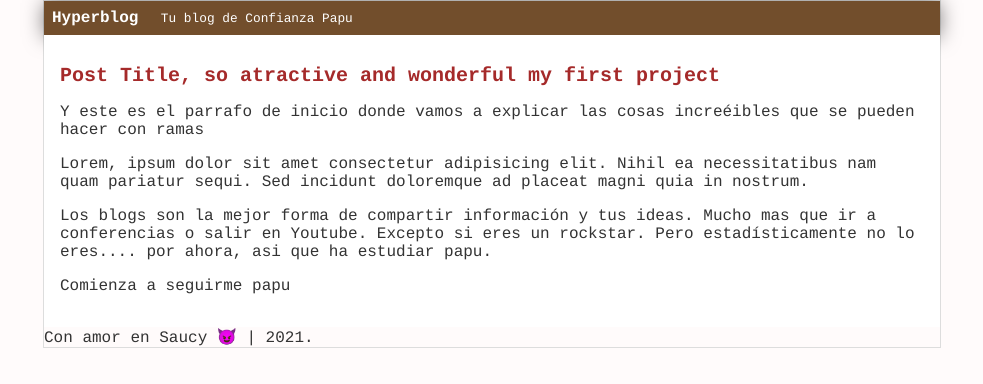
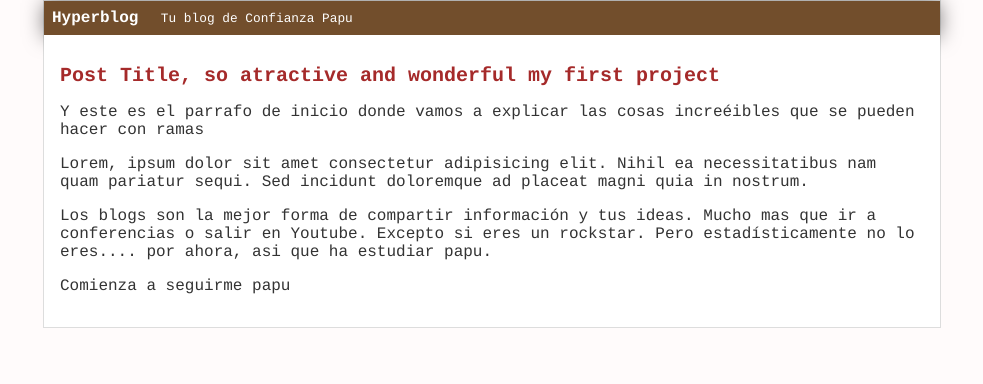
Before and after one commit to om4rdev/hyperblog, a plain HTML site: page index.html in a window 1280 px wide. Shown: the whole page, without its empty margins (148-1131 px from the left). Drawn offline with Linux system fonts and the light colour scheme.

Commit message:
Cambio final coño

```diff
--- a/index.html
+++ b/index.html
@@ -16,9 +16,6 @@
                 <p>Los blogs son la mejor forma de compartir información y tus ideas. Mucho mas que ir a conferencias o salir en Youtube. Excepto si eres un rockstar. Pero estadísticamente no lo eres.... por ahora, asi que ha estudiar papu.</p>
                 <p>Comienza a seguirme papu</p>
             </div>
-            <div id="footer">
-                Con amor en Saucy 😈 | 2021.
-            </div>
         </div>
     </body>
 </html>
```
